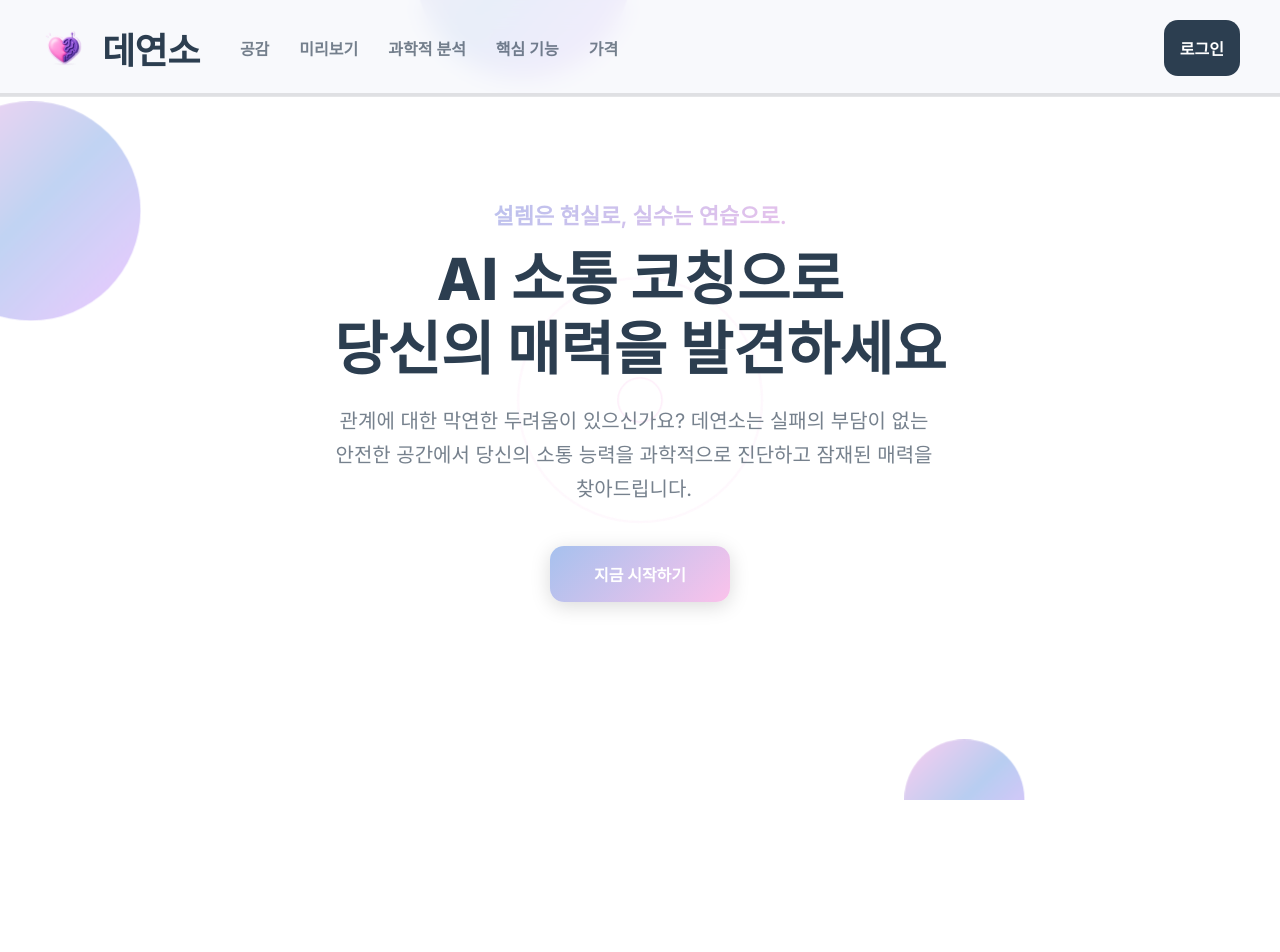
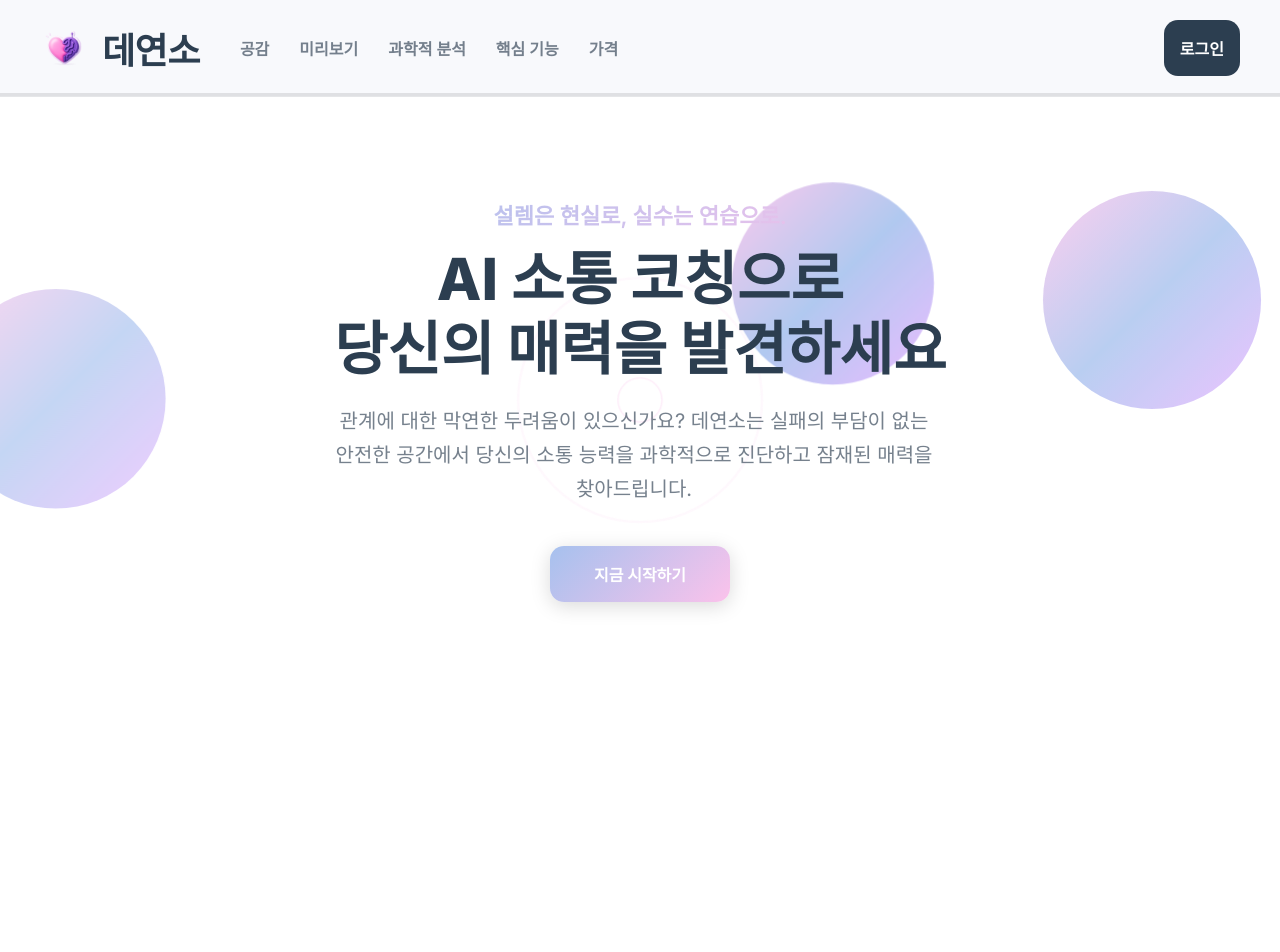
Before and after one commit to gigas5234/dys-frontend, a Next.js app: page / in a window 1280 px wide. Shown: the top 952 px of the page. Built offline with nearby package versions, Linux system fonts and the light colour scheme.

Commit message:
물감 애니메이션 개선: 가운데로 모이는 효과 및 추가 물감 요소 구현

```diff
--- a/app/globals.css
+++ b/app/globals.css
@@ -574,33 +574,74 @@ section[id] {
 .paint-left {
     width: 200px;
     height: 200px;
-    top: 20%;
-    left: -100px;
+    top: 30%;
+    left: -150px;
     animation-delay: 0s;
+    animation-duration: 6s;
 }
 
 .paint-right {
-    width: 150px;
-    height: 150px;
-    top: 60%;
-    right: -75px;
-    animation-delay: 1s;
-}
-
-.paint-top {
     width: 180px;
     height: 180px;
-    top: -90px;
-    left: 30%;
-    animation-delay: 2s;
+    top: 40%;
+    right: -120px;
+    animation-delay: 1.5s;
+    animation-duration: 6s;
+}
+
+.paint-top {
+    width: 160px;
+    height: 160px;
+    top: -100px;
+    left: 40%;
+    animation-delay: 3s;
+    animation-duration: 6s;
 }
 
 .paint-bottom {
+    width: 140px;
+    height: 140px;
+    bottom: -80px;
+    right: 30%;
+    animation-delay: 4.5s;
+    animation-duration: 6s;
+}
+
+/* 추가 물감 요소들 */
+.paint-left-2 {
     width: 120px;
     height: 120px;
-    bottom: -60px;
-    right: 20%;
-    animation-delay: 3s;
+    top: 60%;
+    left: -80px;
+    animation-delay: 2s;
+    animation-duration: 5s;
+}
+
+.paint-right-2 {
+    width: 100px;
+    height: 100px;
+    top: 20%;
+    right: -60px;
+    animation-delay: 3.5s;
+    animation-duration: 5s;
+}
+
+.paint-top-2 {
+    width: 140px;
+    height: 140px;
+    top: -80px;
+    left: 20%;
+    animation-delay: 5s;
+    animation-duration: 5s;
+}
+
+.paint-bottom-2 {
+    width: 160px;
+    height: 160px;
+    bottom: -100px;
+    right: 10%;
+    animation-delay: 1s;
+    animation-duration: 6s;
 }
 
 /* 중앙 물감 풀 효과 */
@@ -655,23 +696,15 @@ section[id] {
 @keyframes paintFlow {
     0% {
         transform: translateX(0) translateY(0) scale(1);
-        opacity: 0.8;
-    }
-    25% {
-        transform: translateX(50px) translateY(-30px) scale(1.2);
+        opacity: 0.6;
+    }
+    50% {
+        transform: translateX(calc(50vw - 50%)) translateY(calc(50vh - 50%)) scale(1.5);
         opacity: 0.9;
     }
-    50% {
-        transform: translateX(100px) translateY(20px) scale(0.8);
-        opacity: 0.6;
-    }
-    75% {
-        transform: translateX(30px) translateY(-50px) scale(1.1);
-        opacity: 0.7;
-    }
     100% {
-        transform: translateX(0) translateY(0) scale(1);
-        opacity: 0.8;
+        transform: translateX(calc(50vw - 50%)) translateY(calc(50vh - 50%)) scale(0.8);
+        opacity: 0.3;
     }
 }
 
@@ -711,6 +744,30 @@ section[id] {
         width: 80px;
         height: 80px;
         bottom: -40px;
+    }
+
+    .paint-left-2 {
+        width: 80px;
+        height: 80px;
+        left: -40px;
+    }
+
+    .paint-right-2 {
+        width: 70px;
+        height: 70px;
+        right: -35px;
+    }
+
+    .paint-top-2 {
+        width: 90px;
+        height: 90px;
+        top: -45px;
+    }
+
+    .paint-bottom-2 {
+        width: 100px;
+        height: 100px;
+        bottom: -50px;
     }
 
     .paint-pool {
--- a/app/page.jsx
+++ b/app/page.jsx
@@ -450,6 +450,10 @@ function HomePage() {
                 <div className="paint-flow paint-right"></div>
                 <div className="paint-flow paint-top"></div>
                 <div className="paint-flow paint-bottom"></div>
+                <div className="paint-flow paint-left-2"></div>
+                <div className="paint-flow paint-right-2"></div>
+                <div className="paint-flow paint-top-2"></div>
+                <div className="paint-flow paint-bottom-2"></div>
             </div>
 
             {/* 중앙 물감 풀 효과 */}
```
